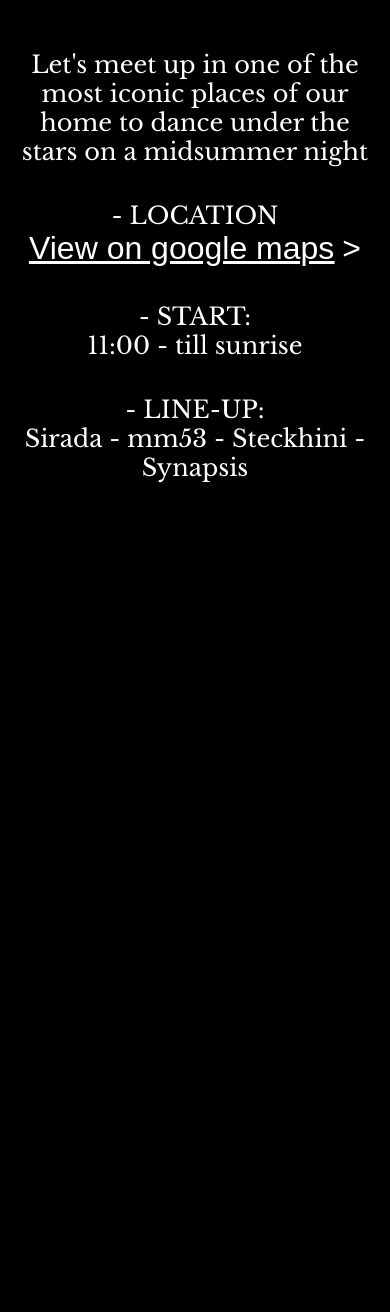
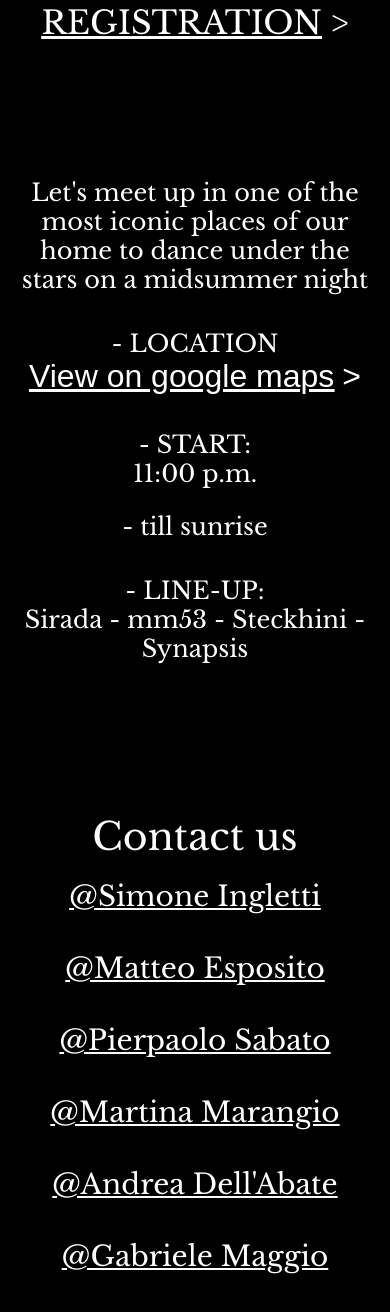
Before and after one commit to Parea14/Parea, a plain HTML site: page index.html in a window 390 px wide. Shown: the part 578-1890 px from the top of the page. Before the commit the page ends 1110 px from the top, so only its background shows below. Drawn offline with nearby package versions, Linux system fonts and the light colour scheme; a web font is replaced by a local one.

Commit message:
Add files via upload

```diff
--- a/index.html
+++ b/index.html
@@ -155,34 +155,74 @@
                 transform: translateX(-40%);
             }
 
-            .info-container{
+            .info-container {
                 margin-bottom: 50px;
                 margin-top: 100px;
             }
 
-            .link-info{
+            .link-info {
                 font-family: 'Leyton', sans-serif;
                 font-size: 32px;
                 text-decoration: underline;
                 color: white;
             }
 
-            .link-info a{
+            .link-info a {
 
                 text-decoration: underline;
                 color: white;
             }
 
-            .link-info a::after{
+            .link-info a::after {
                 content: '>';
                 display: inline-block;
                 margin-left: 8px;
 
             }
 
-            .transform{
+            .transform {
                 text-transform: unset !important;
             }
+
+            .contatti-container {
+                display: flex;
+                flex-direction: column;
+                margin-top: 100px;
+                margin-bottom: 100px;
+            }
+
+            .titolo-contatti {
+                color: white;
+                font-family: "Libre Baskerville", serif;
+                font-size: 38px;
+            }
+
+            .nomi-container {
+                display: flex;
+                flex-direction: column;
+                color: white;
+                font-family: "Libre Baskerville", serif;
+                font-size: 32px;
+                margin-top: 15px;
+                gap: 32px;
+            }
+
+            .nomi-container a {
+                color: white;
+                font-family: "Libre Baskerville", serif;
+                font-size: 28px;
+
+            }
+
+            .registration {
+                margin-top: 88px;
+                font-size: 32px;
+                text-transform: uppercase;
+                font-family: "Libre Baskerville", serif;
+
+            }
+
+
 
 
         }
@@ -209,9 +249,14 @@
             </div>
         </div>
 
+        <div class="link-info registration hide">
+            <a href="">Registration</a>
+        </div>
+
         <div class="info-container">
             <div class="text-info">
-                <div class="sub-title transform hide">Let's meet up in one of the most iconic places of our home to dance under
+                <div class="sub-title transform hide">Let's meet up in one of the most iconic places of our home to
+                    dance under
                     the stars on a midsummer night</div>
             </div>
 
@@ -220,7 +265,7 @@
             </div>
 
             <div class="link-info hide">
-                <a href="">View on google maps</a>
+                <a href="https://www.google.it/maps/place/Presepe+vivente+di+Tricase/@39.9234194,18.3473869,17z/data=!3m1!4b1!4m6!3m5!1s0x13440d713a71b7c9:0x6ae8d5feaccaf7df!8m2!3d39.9234153!4d18.3499618!16s%2Fg%2F11k4fs2t3_?entry=ttu">View on google maps</a>
             </div>
 
             <div class="text-info">
@@ -228,7 +273,7 @@
             </div>
 
             <div class="hp-info">
-                <div class="sub-title transform hide">11:00 - till sunrise</div>
+                <div class="sub-title transform hide">11:00 p.m.</p> - till sunrise</div>
             </div>
 
             <div class="text-info">
@@ -238,6 +283,20 @@
                 <div class="sub-title transform hide">Sirada - mm53 - Steckhini - Synapsis </div>
             </div>
 
+        </div>
+
+        <div class="contatti-container">
+            <div class="titolo-contatti">Contact us</div>
+
+            <div class="nomi-container">
+                <div><a href="https://www.instagram.com/experiences.jh/">@Simone Ingletti</a></div>
+                <div><a href="https://www.instagram.com/_matt.jf_/">@Matteo Esposito</a></div>
+                <div><a href="https://www.instagram.com/pierosbt/">@Pierpaolo Sabato</a></div>
+                <div><a href="https://www.instagram.com/martimaranjio/">@Martina Marangio</a></div>
+                <div><a href="https://www.instagram.com/sirada_______/">@Andrea Dell'Abate</a></div>
+                <div><a href="https://www.instagram.com/g_shanks/">@Gabriele Maggio</a></div>
+
+            </div>
 
         </div>
     </div>
@@ -248,7 +307,7 @@
                 element.classList.add('show');
             });
 
-            // Aggiungi la classe show ai titoli dopo un breve ritardo
+
             setTimeout(function () {
                 document.querySelectorAll('.hide').forEach(function (element) {
                     element.classList.add('show');
```
